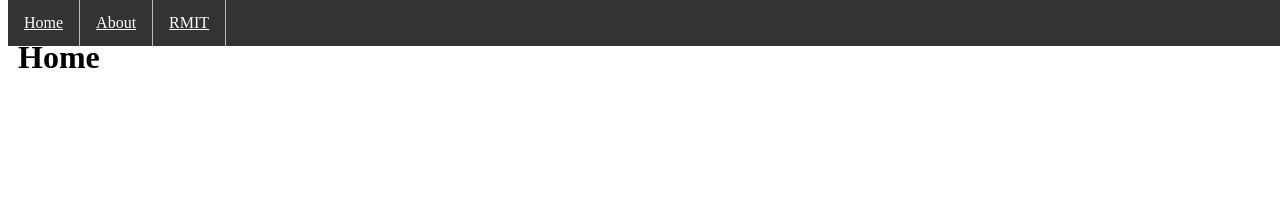
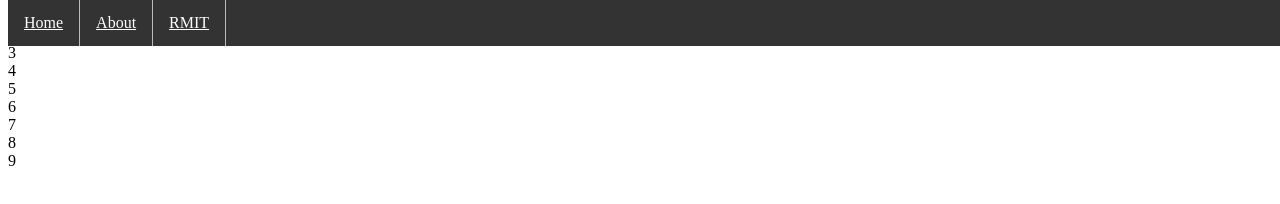
Before and after one commit to s3889713/s3889713.github.io, a plain HTML site: page index.html in a window 1280 px wide. Drawn offline with Linux system fonts and the light colour scheme.

Commit message:
grid test

```diff
--- a/index.html
+++ b/index.html
@@ -14,11 +14,16 @@
         <li class="option"><a class="link" href="about.html">About</a></li>
         <li class="option"><a class="link" href="https://www.rmit.edu.au/">RMIT</a></li>
     </ul>
-    <div class="header">
-        <h1>Home</h1>
-    </div>
-    <div class="body">
-
+    <div class="grid-container">
+        <div class="grid-cell">1</div>
+        <div class="grid-cell">2</div>
+        <div class="grid-cell">3</div>
+        <div class="grid-cell">4</div>
+        <div class="grid-cell">5</div>
+        <div class="grid-cell">6</div>
+        <div class="grid-cell">7</div>
+        <div class="grid-cell">8</div>
+        <div class="grid-cell">9</div>
     </div>
 </body>
 
--- a/stylesheet.css
+++ b/stylesheet.css
@@ -30,7 +30,10 @@
     background-color: rgb(66, 66, 66);
 }
 
-.header {
-    padding: 10px;
-    text-align: left;
+.grid-container {
+    display: grid;
 }
+
+.grid-cell {
+    display: inline-grid;
+}
```
Also changed, not shown: about.html (+10 -5 lines).
